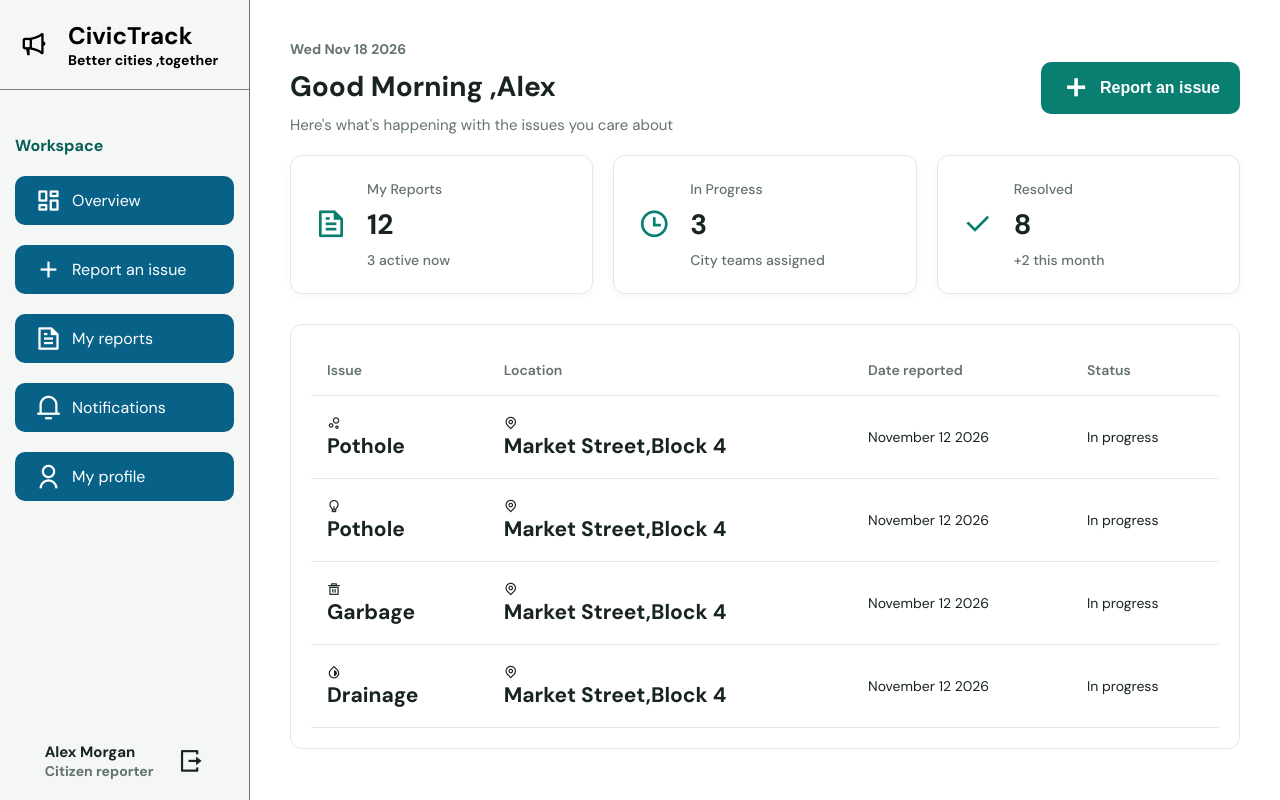
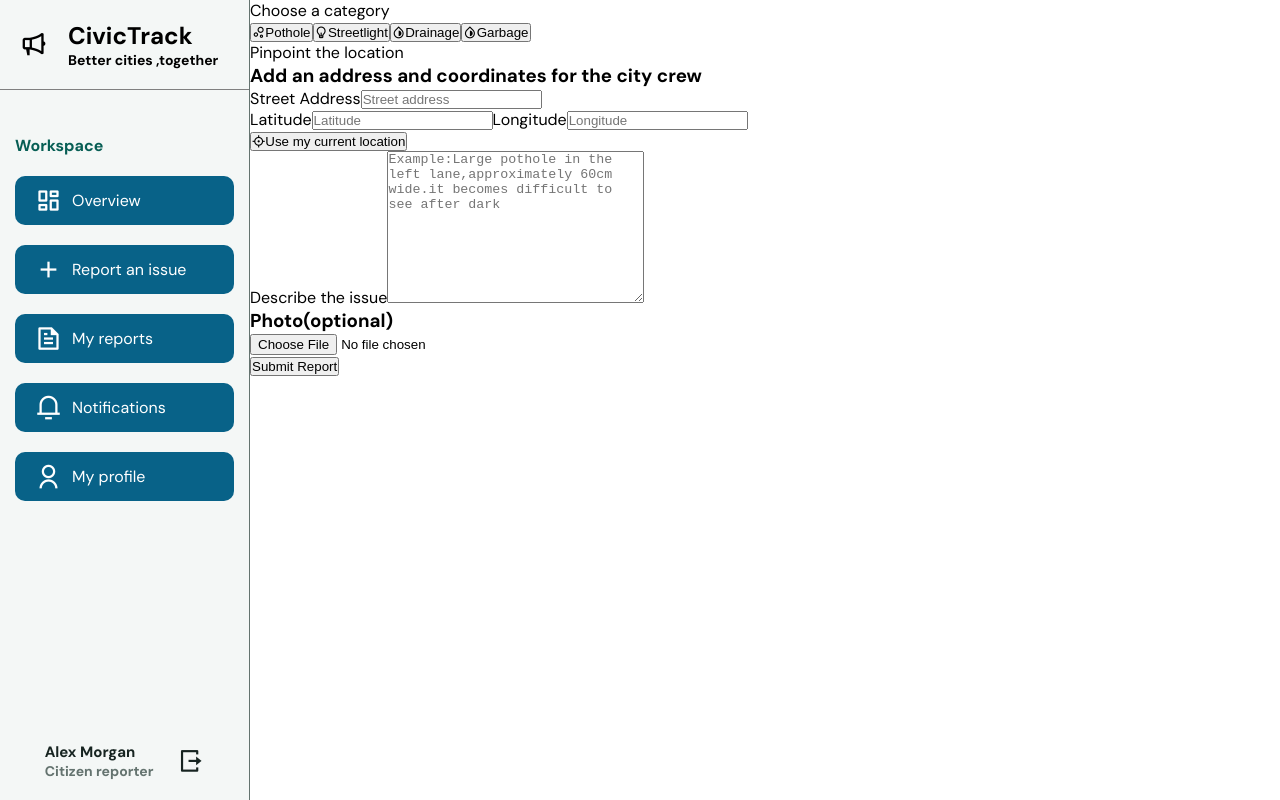
Before and after one commit to henrytheanalyst/CivicTrack, a React (Vite) app in the folder Frontend/civictrack/: page / in a window 1280 px wide. Both pictures are taken after a click on the element "Report an issue". Built offline with nearby package versions, Linux system fonts and the light colour scheme.

Commit message:
implement dashboard page navigation

```diff
--- a/Frontend/civictrack/src/Components/Dashboard.jsx
+++ b/Frontend/civictrack/src/Components/Dashboard.jsx
@@ -1,11 +1,18 @@
+import { useState } from "react";
 import Sidebar from "./Sidebar.jsx";
 import './Dashboard.css';
-import  OverviewDashboard from './OveriewDashboard.jsx'
+import  OverviewDashboard from './OveriewDashboard.jsx';
+import ReportIssue from "./ReportIssue.jsx";
 function Dashboard(){
+    const [selectedPage,setSelectedPage]=useState("Overview")
     return(
         <main className="dashboard">
-            <Sidebar/>
-            <OverviewDashboard/>
+            <Sidebar
+            selectedPage={selectedPage}
+            setSelectedPage={setSelectedPage}
+            />
+           {selectedPage === "Overview" && <OverviewDashboard/>}
+           {selectedPage === "Report Issue" && <ReportIssue/>}
 
         </main>
     );
--- a/Frontend/civictrack/src/Components/ReportIssue.jsx
+++ b/Frontend/civictrack/src/Components/ReportIssue.jsx
@@ -29,12 +29,12 @@ function ReportIssue(){
                 <label htmlFor="location">Pinpoint the location</label>
                 <h3>Add an address and coordinates for the city crew</h3>
                 <label htmlFor="streetaddress">Street Address</label>
-                <input type="text" placeholder="Street address" />
+                <input type="text" placeholder="Street address" id='streetaddress' />
                 <div className="form-box">
                     <label htmlFor="latitude">Latitude</label>
-                    <input type="text" placeholder="Latitude" />
+                    <input type="text" placeholder="Latitude" id='latitide' />
                     <label htmlFor="longitude">Longitude</label>
-                     <input type="text" placeholder="Longitude" />
+                     <input type="text" placeholder="Longitude" id='longitude' />
                 </div>
                 <button>
                     <i className="ri-focus-3-line"></i>
@@ -43,7 +43,7 @@ function ReportIssue(){
             </div>
             <div className="box">
                 <label htmlFor="description">Describe the issue</label>
-                <textarea  cols="30" rows="10" placeholder="Example:Large pothole in the left lane,approximately 60cm wide.it becomes difficult to see after dark"></textarea>
+                <textarea  cols="30" rows="10" placeholder="Example:Large pothole in the left lane,approximately 60cm wide.it becomes difficult to see after dark" id='description'></textarea>
                 <h3>Photo(optional)</h3>
                 <input type="file" accept='image/*'/>
             </div>
--- a/Frontend/civictrack/src/Components/Sidebar.jsx
+++ b/Frontend/civictrack/src/Components/Sidebar.jsx
@@ -1,7 +1,6 @@
-import { useState } from 'react';
 import './Sidebar.css'
-function Sidebar(){
-    const [selectedItem,setSelectedItem]=useState("Overview");
+function Sidebar({selectedPage,setSelectedPage}){
+
     return(
         <aside className="sidebar">
             <div className="iconbar">
@@ -16,27 +15,34 @@ function Sidebar(){
             <nav className='sidebar-navs'>
                 <h3>Workspace</h3>
                 <div className="navs-btns">
-                    <div className="item active-item">
+                    <div
+                    className={`item ${selectedPage === "Overview" ? "active-item":""}`}
+                    onClick={()=>setSelectedPage("Overview")}>
                         <i className="ri-dashboard-line"></i>
                         <span>Overview</span>
                     </div>
 
-                     <div className="item">
+                     <div
+                     className={`item ${selectedPage === "Report Issue" ? "active-item":""}`}
+                     onClick={()=>setSelectedPage("Report Issue")}>
                         <i className="ri-add-line"></i>
                         <span>Report an issue</span>
                     </div>
 
-                     <div className="item">
+                     <div className={`item ${selectedPage === "My Reports" ? "active-item":""}`}
+                     onClick={()=>setSelectedPage("My Reports")}>
                         <i className="ri-file-text-line"></i>
                         <span>My reports</span>
                     </div>
 
-                     <div className="item">
+                     <div className={`item ${selectedPage === "Notifications" ? "active-item":""}`}
+                     onClick={()=>setSelectedPage("Notifications")}>
                      <i className="ri-notification-3-line"></i>
                         <span>Notifications</span>
                     </div>
 
-                     <div className="item">
+                     <div className={`item ${selectedPage === "My Profile" ? "active-item":""}`}
+                     onClick={()=>setSelectedPage("My Profile")}>
                         <i className="ri-user-line"></i>
                         <span>My profile</span>
                     </div>
```
